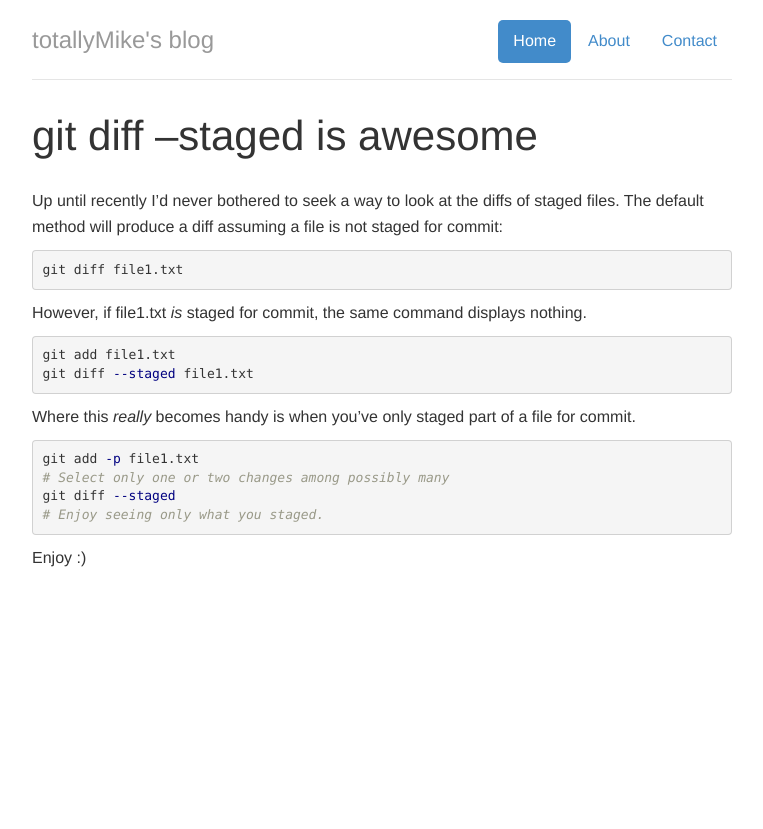
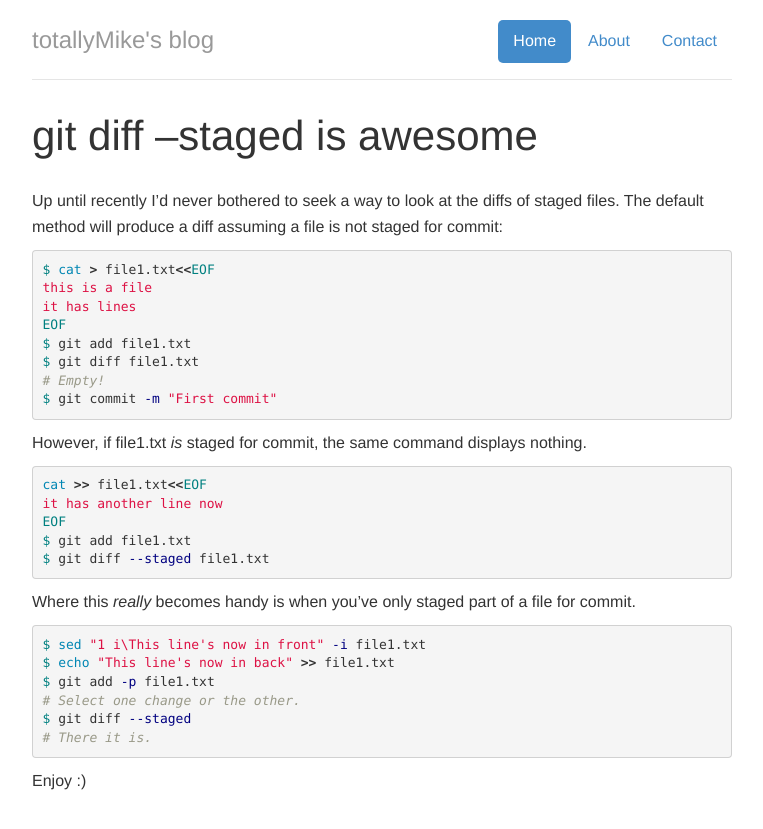
Before and after one commit to totallymike/totallymike.github.io, a Jekyll site: the page built from _posts/2013-06-04-git_observations.md, in a window 1280 px wide. Shown: the top 829 px of the page, without its empty margins (258-1021 px from the left). Built offline with Jekyll 4.4.1, drawn with Linux system fonts in a browser that asks for light colours; nearby versions of some CDN libraries; Markdown is read by kramdown in place of the engine named in the settings.

Commit message:
Updated examples, renamed file.

```diff
--- a/_posts/2013-06-04-Git-Observations.md
+++ b/_posts/2013-06-04-git_observations.md
@@ -10,27 +10,35 @@ diffs of staged files.
 The default method will produce a diff assuming a file is not staged for commit:
 
 {% highlight bash %}
-
-git diff file1.txt
-
+$ cat > file1.txt<<EOF
+this is a file
+it has lines
+EOF
+$ git add file1.txt
+$ git diff file1.txt
+# Empty!
+$ git commit -m "First commit"
 {% endhighlight %}
 
 However, if file1.txt *is* staged for commit, the same command displays nothing.
 
 {% highlight bash %}
-git add file1.txt
-git diff --staged file1.txt
+cat >> file1.txt<<EOF
+it has another line now
+EOF
+$ git add file1.txt
+$ git diff --staged file1.txt
 {% endhighlight %}
 
 Where this *really* becomes handy is when you've only staged part of a file for commit.
 
 {% highlight bash %}
-
-git add -p file1.txt
-# Select only one or two changes among possibly many
-git diff --staged
-# Enjoy seeing only what you staged.
-
+$ sed "1 i\This line's now in front" -i file1.txt
+$ echo "This line's now in back" >> file1.txt
+$ git add -p file1.txt
+# Select one change or the other.
+$ git diff --staged
+# There it is.
 {% endhighlight %}
 
 Enjoy :)
```
